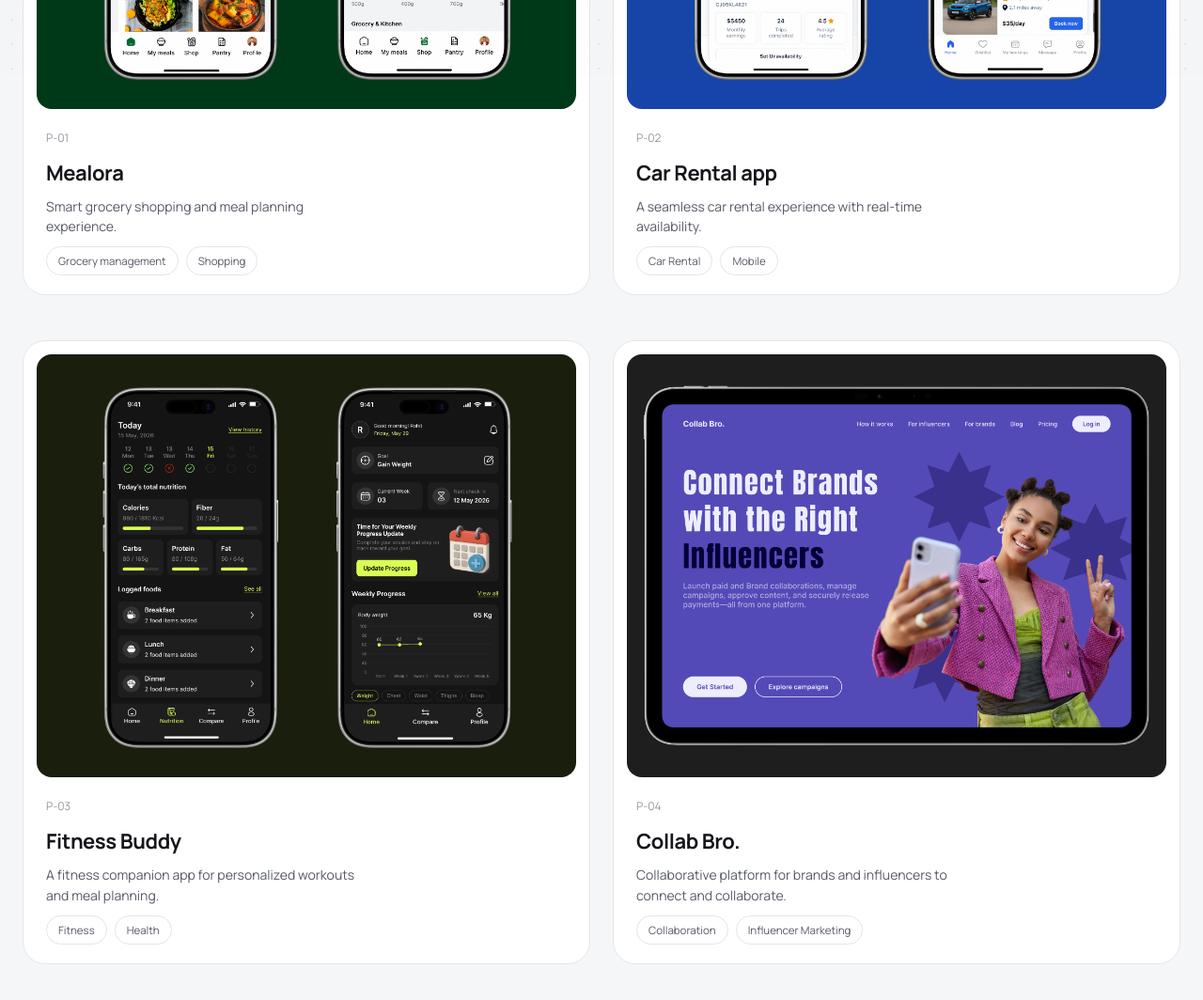
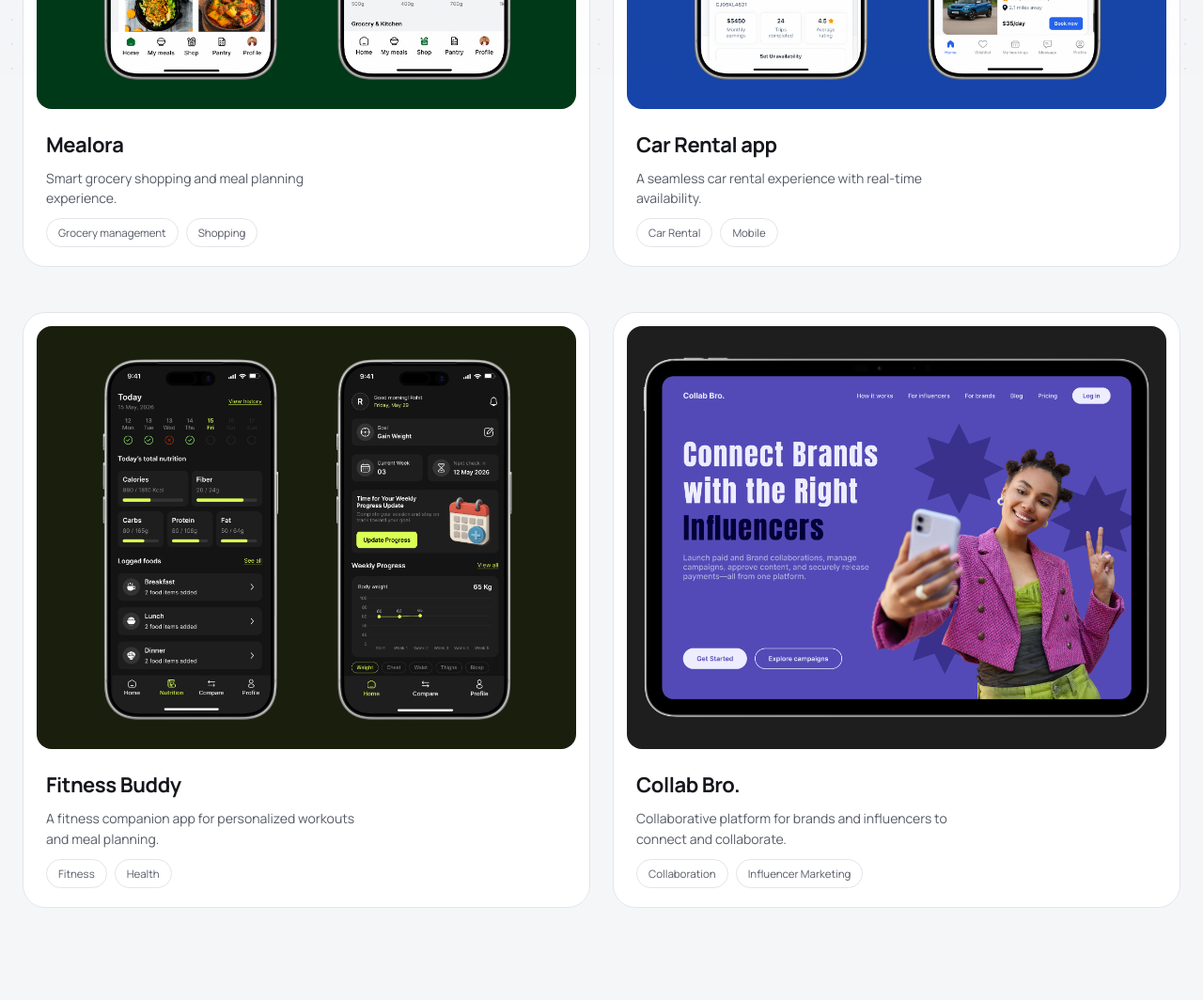
Before and after one commit to Rohit-Bharadva/RohitPortfolio, a plain HTML site: page Projects.html in a window 1280 px wide. Shown: the part 720-1784 px from the top of the page at 94% size. Drawn offline with Linux system fonts and the light colour scheme.

Commit message:
Remove project number labels from project cards

```diff
--- a/Projects.html
+++ b/Projects.html
@@ -49,7 +49,6 @@
 
             <div class="project-info">
               <div>
-                <span class="project-number">P-01</span>
                 <h3>Mealora</h3>
                 <p>Smart grocery shopping and meal planning experience.</p>
               </div>
@@ -63,7 +62,6 @@
 
             <div class="project-info">
               <div>
-                <span class="project-number">P-02</span>
                 <h3>Car Rental app</h3>
                 <p>A seamless car rental experience with real-time availability.</p>
               </div>
@@ -77,7 +75,6 @@
 
             <div class="project-info">
               <div>
-                <span class="project-number">P-03</span>
                 <h3>Fitness Buddy</h3>
                 <p>A fitness companion app for personalized workouts and meal planning.</p>
               </div>
@@ -91,7 +88,6 @@
 
             <div class="project-info">
               <div>
-                <span class="project-number">P-04</span>
                 <h3>Collab Bro.</h3>
                 <p>Collaborative platform for brands and influencers to connect and collaborate.</p>
               </div>
```
